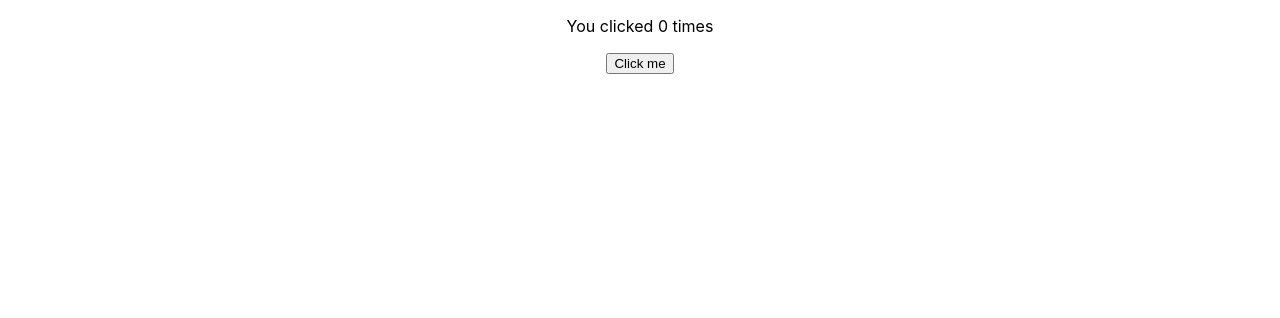
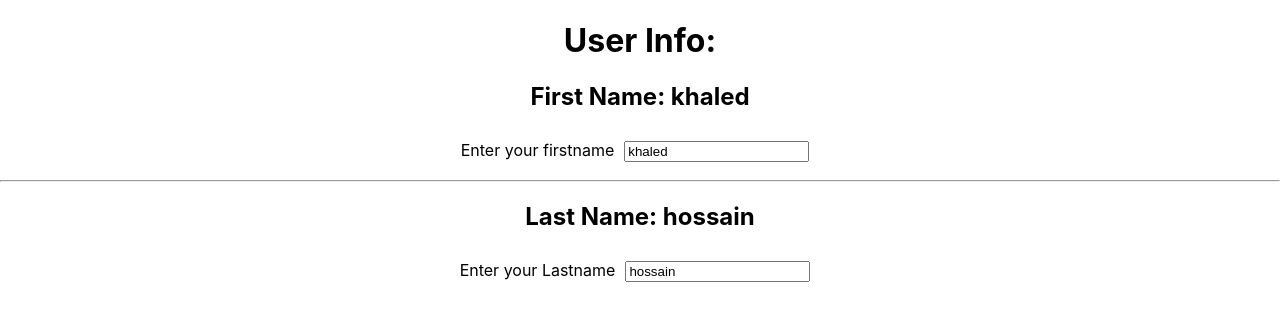
Before and after one commit to khaled-hossain-code/react_demo_appnap, a React (Create React App) app: page / in a window 1280 px wide. Shown: the top 318 px of the page. Built offline with nearby package versions, Linux system fonts and the light colour scheme.

Commit message:
Add Custom Hook Example

```diff
--- a/src/App.jsx
+++ b/src/App.jsx
@@ -1,11 +1,12 @@
-import logo from './logo.svg';
 import './App.css';
-import Declarative from './features/declarative/Declarative';
+import User from './features/declarative/User';
+import Customer from './features/hooks/Customer';
 
 function App() {
   return (
     <div className="App">
-      <Declarative />
+      {/* <User /> */}
+      <Customer />
     </div>
   );
 }
--- /dev/null
+++ b/src/custom-hooks/useHandleInput.jsx
@@ -0,0 +1,9 @@
+import {useState} from "react"
+
+function useHandleInput(initialValue='') {
+    const [first, setfirst] = useState(initialValue)
+
+    return [first, setfirst];
+}
+
+export default useHandleInput;
--- a/src/features/declarative/Declarative.jsx
+++ /dev/null
@@ -1,17 +0,0 @@
-import React, { useState } from 'react';
-
-function Declarative() {
-  // Declare a new state variable, which we'll call "count"
-  const [count, setCount] = useState(0);
-
-  return (
-    <div>
-      <p>You clicked {count} times</p>
-      <button onClick={() => setCount(count + 1)}>
-        Click me
-      </button>
-    </div>
-  );
-}
-
-export default Declarative;
--- /dev/null
+++ b/src/features/declarative/User.jsx
@@ -0,0 +1,20 @@
+import React, { useState } from 'react';
+
+function User() {
+  const [user, setUser] = useState({firstName: 'Fida', lastName: 'Muntaseer', designation: 'Tech Lead'});
+
+  return (
+    <div>
+      <h1>Your Name: {user.firstName}</h1>
+      <h2>Designation: {user.designation}</h2>
+      <button onClick={() => setUser({
+        ...user,
+        designation: 'CTO'
+      })}>
+        Promotion
+      </button>
+    </div>
+  );
+}
+
+export default User;
--- /dev/null
+++ b/src/features/hooks/Customer.jsx
@@ -0,0 +1,31 @@
+import React from 'react'
+import useHandleInput from "../../custom-hooks/useHandleInput";
+
+import './customer.css'
+
+function Customer() {
+  const [firstName, setFirstName] = useHandleInput('khaled')
+  const [lastName, setLastName] = useHandleInput('hossain')
+
+  return (
+    <div>
+    <h1>User Info:</h1>
+    <div>
+      <h2>First Name: {firstName}</h2>
+      <label>
+        Enter your firstname
+        <input className='nameLabel' name="firstname" type="text" value={firstName} onChange={e => setFirstName(e.target.value)} />
+      </label>
+      <hr />
+      <h2>Last Name: {lastName}</h2>
+      <label>
+        Enter your Lastname
+        <input className='nameLabel' name="lastname" type="text" value={lastName} onChange={e => setLastName(e.target.value)} />
+      </label>
+    </div>
+
+    </div>
+  )
+}
+
+export default Customer
--- /dev/null
+++ b/src/features/hooks/customer.css
@@ -0,0 +1,3 @@
+.nameLabel {
+  margin: 10px;
+}
```
Also changed, not shown: src/features/declarative/Hello.jsx (added, +11 -0 lines).
